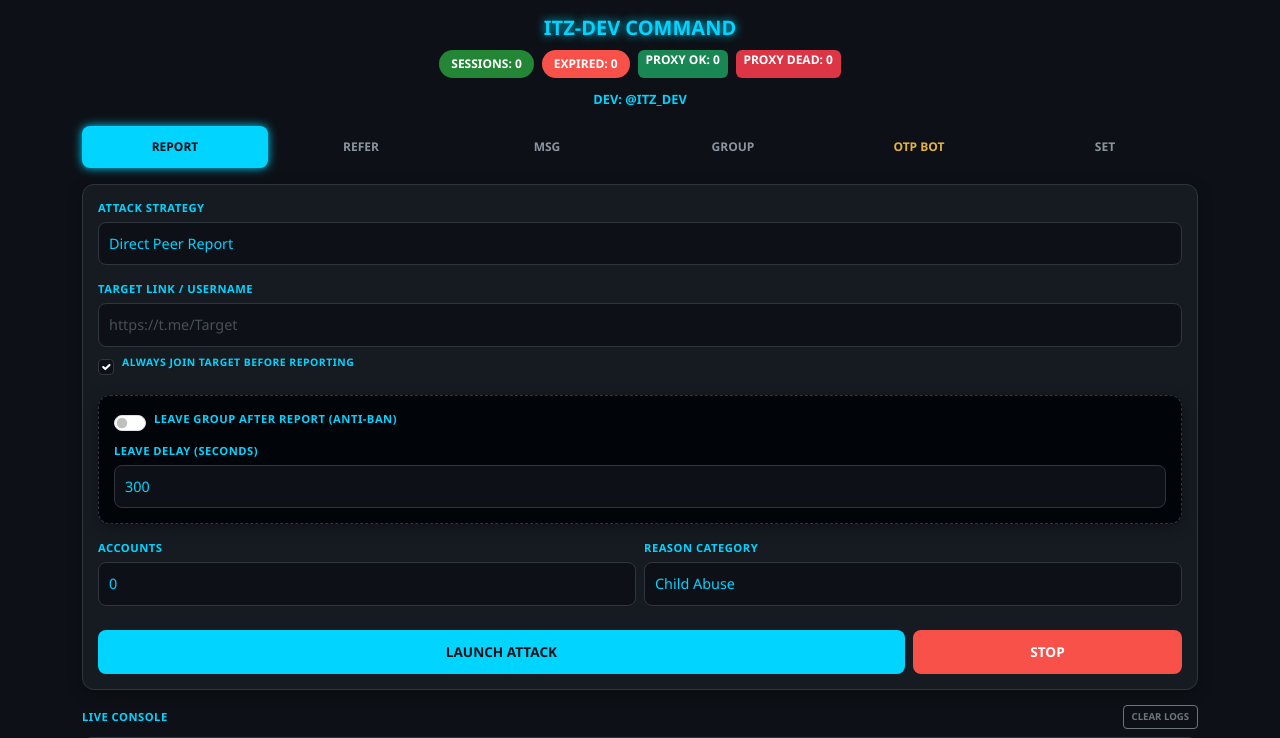
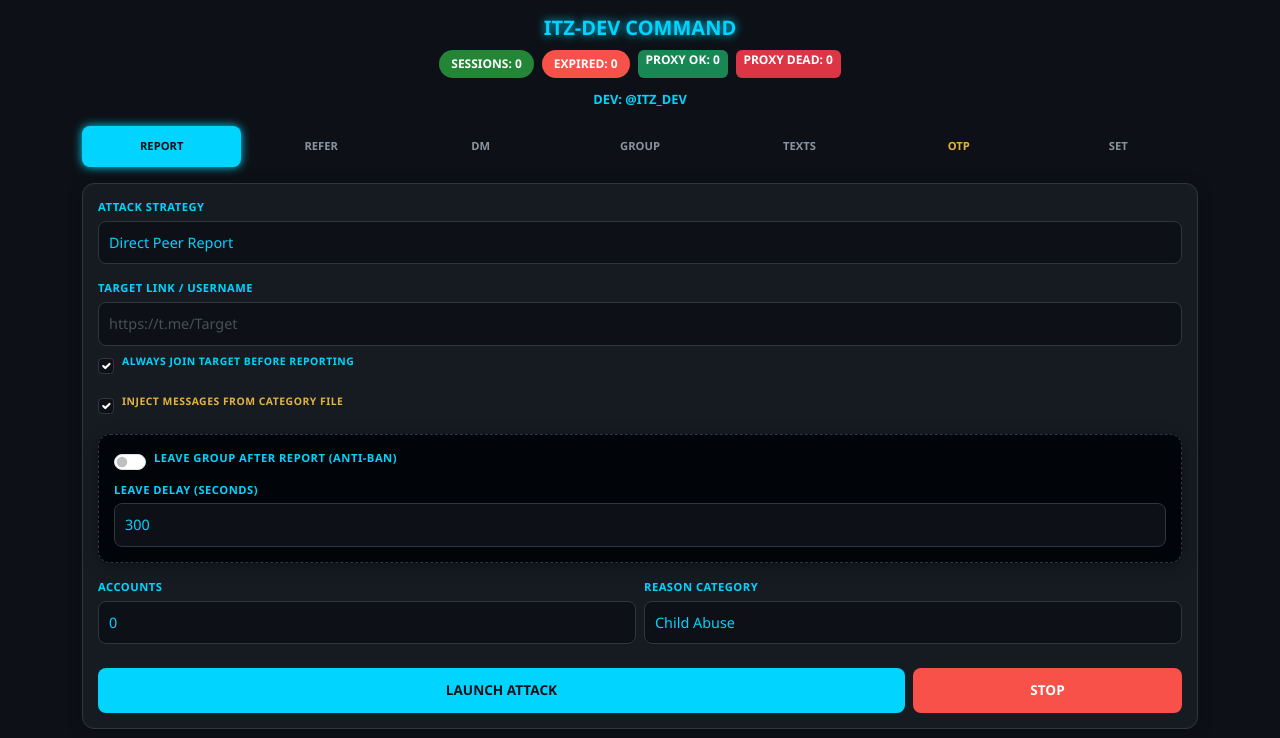
Before and after one commit to hahyt6644-gif/rport-itz, a Flask app: page / in a window 1280 px wide. Shown: the top 738 px of the page. Run offline with Flask 3, Linux system fonts and the light colour scheme; the visitor is signed in with stand-in values (Sample User, id 1); data that the repository does not hold is empty; some libraries are stand-ins or nearby versions.

Commit message:
Update index.html

```diff
--- a/templates/index.html
+++ b/templates/index.html
@@ -9,7 +9,7 @@
         :root { --cyber: #00d4ff; --bg: #0d1117; --card: #161b22; --text: #e6edf3; }
         body { background: var(--bg); color: var(--text); font-family: 'Segoe UI', sans-serif; overflow-x: hidden; }
         .cyber-card { background: var(--card); border: 1px solid #30363d; border-radius: 12px; padding: 15px; margin-bottom: 15px; box-shadow: 0 4px 15px rgba(0,0,0,0.3); }
-        .nav-link { color: #8b949e; font-weight: bold; font-size: 0.75rem; border: none !important; text-transform: uppercase; padding: 12px 5px; transition: 0.3s; }
+        .nav-link { color: #8b949e; font-weight: bold; font-size: 0.7rem; border: none !important; text-transform: uppercase; padding: 12px 3px; transition: 0.3s; }
         .nav-link.active { background: var(--cyber) !important; color: #0d1117 !important; border-radius: 8px; box-shadow: 0 0 10px var(--cyber); }
         .terminal { background: #010409; color: var(--cyber); height: 250px; overflow-y: auto; padding: 12px; border-radius: 10px; font-size: 0.75rem; border: 1px solid #30363d; font-family: 'Courier New', monospace; scroll-behavior: smooth; }
         .form-control, .form-select { background: #0d1117 !important; color: var(--cyber) !important; border: 1px solid #30363d !important; font-size: 0.9rem; padding: 10px; border-radius: 8px; }
@@ -59,9 +59,10 @@
     <ul class="nav nav-pills nav-justified mb-3">
         <li class="nav-item"><button class="nav-link active" data-bs-toggle="tab" data-bs-target="#tab-rep">Report</button></li>
         <li class="nav-item"><button class="nav-link" data-bs-toggle="tab" data-bs-target="#tab-ref">Refer</button></li>
-        <li class="nav-item"><button class="nav-link" data-bs-toggle="tab" data-bs-target="#tab-msg">Msg</button></li>
+        <li class="nav-item"><button class="nav-link" data-bs-toggle="tab" data-bs-target="#tab-dm">DM</button></li>
         <li class="nav-item"><button class="nav-link" data-bs-toggle="tab" data-bs-target="#tab-grp">Group</button></li>
-        <li class="nav-item"><button class="nav-link" data-bs-toggle="tab" data-bs-target="#tab-otp" style="color:#e3b341;">OTP Bot</button></li>
+        <li class="nav-item"><button class="nav-link" data-bs-toggle="tab" data-bs-target="#tab-texts" onclick="loadCatMsg()">Texts</button></li>
+        <li class="nav-item"><button class="nav-link" data-bs-toggle="tab" data-bs-target="#tab-otp" style="color:#e3b341;">OTP</button></li>
         <li class="nav-item"><button class="nav-link" data-bs-toggle="tab" data-bs-target="#tab-set" onclick="loadCreds()">Set</button></li>
     </ul>
 
@@ -76,14 +77,22 @@
                 </select>
                 <label>Target Link / Username</label>
                 <input type="text" class="form-control mb-2" id="r-target" placeholder="https://t.me/Target">
+
                 <div class="form-check mb-3 mt-2">
                     <input class="form-check-input" type="checkbox" id="r-join" checked style="background-color: #0d1117; border-color: #30363d;">
                     <label class="form-check-label" for="r-join" style="color: var(--cyber); font-size: 0.65rem; font-weight: bold; text-transform: uppercase;">ALWAYS JOIN TARGET BEFORE REPORTING</label>
                 </div>
+
+                <div class="form-check mb-3">
+                    <input class="form-check-input" type="checkbox" id="r-use-msg" checked style="background-color: #0d1117; border-color: #30363d;">
+                    <label class="form-check-label" for="r-use-msg" style="color: #e3b341; font-size: 0.65rem; font-weight: bold; text-transform: uppercase;">INJECT MESSAGES FROM CATEGORY FILE</label>
+                </div>
+
                 <div id="r-post-box" class="d-none">
                     <label>Post URLs (One per line)</label>
                     <textarea class="form-control mb-3" id="r-posts" rows="3" placeholder="https://t.me/channel/123"></textarea>
                 </div>
+
                 <div class="cyber-card mt-2 mb-3" style="border-style: dashed; border-color: #30363d; background: #010409;">
                     <div class="form-check form-switch mb-2">
                         <input class="form-check-input" type="checkbox" id="leave-after">
@@ -91,6 +100,7 @@
                     </div>
                     <div><label>LEAVE DELAY (Seconds)</label><input type="number" class="form-control" id="leave-delay" value="300" placeholder="Default 300s (5 Min)"></div>
                 </div>
+
                 <div class="row g-2 mb-4">
                     <div class="col-6"><label>Accounts</label><input type="number" class="form-control" id="r-acc" value="{{ stats.active }}"></div>
                     <div class="col-6">
@@ -115,7 +125,7 @@
             </div>
         </div>
 
-        <div class="tab-pane fade" id="tab-msg">
+        <div class="tab-pane fade" id="tab-dm">
             <div class="cyber-card">
                 <label>Receiver (ID/Username)</label><input type="text" class="form-control mb-3" id="m-target" placeholder="@username">
                 <label>Message Content</label><textarea class="form-control mb-3" id="m-text" rows="3" placeholder="Type your message..."></textarea>
@@ -134,6 +144,18 @@
                 </div>
                 <button class="btn btn-outline-info w-100 py-3 mt-2 launch-btn" style="border-color: #30363d;" onclick="fire('health', this)">API HEALTH CHECK</button>
                 <button class="btn btn-outline-warning w-100 py-3 mt-2" onclick="checkProxies(this)">CHECK PROXIES STATUS</button>
+            </div>
+        </div>
+
+        <div class="tab-pane fade" id="tab-texts">
+            <div class="cyber-card">
+                <h6 style="color: #e3b341; text-align: center; font-weight: bold;">CATEGORY MESSAGES (ONE PER LINE)</h6>
+                <label>Select Category</label>
+                <select class="form-select mb-3" id="cat-selector" onchange="loadCatMsg()">
+                    <option value="4">Child Abuse</option><option value="3">Pornography</option><option value="1">Spam</option><option value="8">Scam</option><option value="6">Drugs</option><option value="2">Violence</option><option value="5">Copyright</option><option value="7">Details</option><option value="9">Other</option>
+                </select>
+                <textarea class="form-control mb-3" id="cat-textarea" rows="8" placeholder="Enter messages here. The bot will pick a random line during the attack."></textarea>
+                <button class="btn btn-cyber w-100" onclick="saveCatMsg(this)">SAVE CATEGORY MESSAGES</button>
             </div>
         </div>
 
@@ -165,9 +187,17 @@
                 <button class="btn btn-outline-info w-100 mb-4" onclick="saveTiming(this)">SAVE TIMING PARAMETERS</button>
                 <hr style="border-color: #30363d; margin: 20px 0;">
 
-                <label>Upload .Session Files</label><input type="file" id="up-f" multiple class="form-control mb-2">
-                <button class="btn btn-cyber w-100 mb-4" onclick="upSess(this)">UPLOAD SESSIONS</button>
-                <a href="/download_sessions" class="btn btn-outline-info w-100 mb-4 py-2">DOWNLOAD ZIPPED SESSIONS</a>
+                <h6 style="color: var(--cyber); text-align: center; font-weight: bold;">SESSION MANAGEMENT</h6>
+                <label>Upload New .Session Files</label><input type="file" id="up-f" multiple class="form-control mb-2">
+                <button class="btn btn-cyber w-100 mb-2" onclick="upSess(this)">UPLOAD ACTIVE SESSIONS</button>
+                <a href="/download_sessions" class="btn btn-outline-success w-100 mb-4 py-2">DOWNLOAD ACTIVE ZIP</a>
+
+                <label>Expired Sessions Found: <span style="color:#f85149;">{{ stats.expired }}</span></label>
+                <div class="row g-2 mb-4">
+                    <div class="col-6"><a href="/download_expired" class="btn btn-outline-warning w-100 h-100 d-flex align-items-center justify-content-center">EXPORT EXPIRED</a></div>
+                    <div class="col-6"><button class="btn btn-stop w-100 py-2" onclick="deleteExpired(this)">DELETE EXPIRED</button></div>
+                </div>
+                <hr style="border-color: #30363d; margin: 20px 0;">
 
                 <label>Proxy List (SOCKS5)</label><textarea class="form-control mb-2" id="px-t" rows="4">{{ proxies }}</textarea>
                 <button class="btn btn-cyber w-100 mb-4" onclick="upProx(this)">SAVE PROXIES</button>
@@ -222,6 +252,7 @@
             p.reason = document.getElementById('r-reason').value;
             p.acc_limit = document.getElementById('r-acc').value;
             p.join_first = document.getElementById('r-join').checked;
+            p.use_custom_msg = document.getElementById('r-use-msg').checked;
             p.leave_after = document.getElementById('leave-after').checked;
             p.leave_delay = document.getElementById('leave-delay').value;
         } else if(a === 'refer') { p.target = document.getElementById('ref-target').value; p.acc_limit = document.getElementById('ref-acc').value;
@@ -241,6 +272,7 @@
 
     async function clr() { await fetch('/clear', {method: 'POST'}); document.getElementById('log').innerHTML = ''; }
 
+    // --- SESSIONS ---
     async function upSess(btn) {
         btn.innerText = "UPLOADING...";
         let fd = new FormData();
@@ -248,7 +280,14 @@
         await fetch('/upload_sessions', {method: 'POST', body: fd});
         location.reload();
     }
+    async function deleteExpired(btn) {
+        if(!confirm("Are you sure you want to delete all expired sessions?")) return;
+        btn.innerText = "DELETING...";
+        await fetch('/delete_expired', {method: 'POST'});
+        setTimeout(() => location.reload(), 1000);
+    }
 
+    // --- SETTINGS ---
     async function upProx(btn) {
         let originalText = btn.innerText; btn.innerText = "SAVING...";
         let px = document.getElementById('px-t').value;
@@ -263,6 +302,21 @@
         loadCreds();
     }
 
+    // --- CATEGORY TEXT MESSAGES ---
+    async function loadCatMsg() {
+        let cat = document.getElementById('cat-selector').value;
+        let res = await fetch('/get_messages', {method: 'POST', headers: {'Content-Type': 'application/json'}, body: JSON.stringify({category: cat})});
+        let j = await res.json();
+        document.getElementById('cat-textarea').value = j.content;
+    }
+    async function saveCatMsg(btn) {
+        let originalText = btn.innerText; btn.innerText = "SAVING...";
+        let cat = document.getElementById('cat-selector').value;
+        let content = document.getElementById('cat-textarea').value;
+        await fetch('/save_messages', {method: 'POST', headers: {'Content-Type': 'application/json'}, body: JSON.stringify({category: cat, content: content})});
+        setTimeout(() => { btn.innerText = "SAVED!"; setTimeout(() => btn.innerText = originalText, 1500); }, 500);
+    }
+
     // --- API LIST MANAGEMENT ---
     async function loadCreds() {
         let res = await fetch('/get_creds');
@@ -272,8 +326,9 @@
             html += '<li class="list-group-item text-center" style="background: #010409; color: #8b949e; border-color:#30363d; font-size: 0.8rem;">No API Credentials Saved</li>';
         }
         j.forEach((c, i) => {
-            html += `<li class="list-group-item d-flex justify-content-between align-items-center" style="background: #010409; color: var(--cyber); border-color:#30363d; font-size: 0.8rem; font-family: monospace;">
-                ID: ${c.api_id}
+            let hashShort = c.api_hash.substring(0, 8) + '...';
+            html += `<li class="list-group-item d-flex justify-content-between align-items-center" style="background: #010409; color: var(--cyber); border-color:#30363d; font-size: 0.75rem; font-family: monospace;">
+                ${c.api_id} | ${hashShort}
                 <button class="btn btn-sm btn-danger py-0 px-2" style="font-weight: bold;" onclick="delCred(${i})">X</button>
             </li>`;
         });
```
